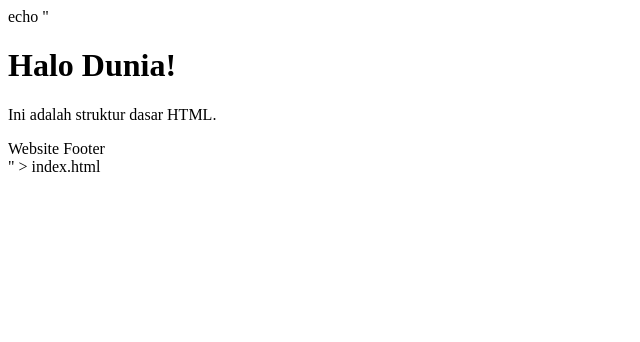
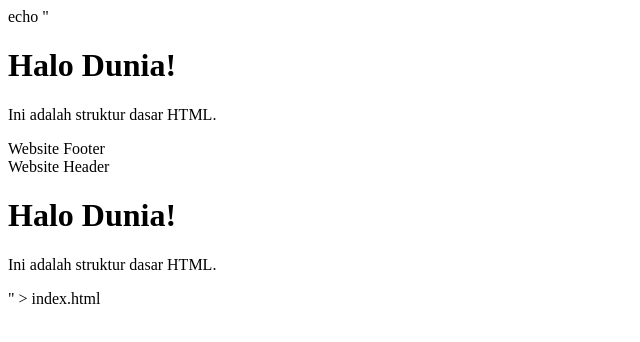
Before and after one commit to reginaadzkar-art/ProjectWebKu, a plain HTML site: page index.html in a window 1280 px wide. Shown: the whole page, without its empty margins (0-640 px from the left). Drawn offline with Linux system fonts and the light colour scheme.

Commit message:
Add basic header component

```diff
--- a/index.html
+++ b/index.html
@@ -7,6 +7,9 @@ echo "<!DOCTYPE html>
     <h1>Halo Dunia!</h1>
     <p>Ini adalah struktur dasar HTML.</p>
     <footer>Website Footer</footer>
+    <header>Website Header</header>
+    <h1>Halo Dunia!</h1>
+    <p>Ini adalah struktur dasar HTML.</p>
   </body>
 </html>
 " > index.html
```
